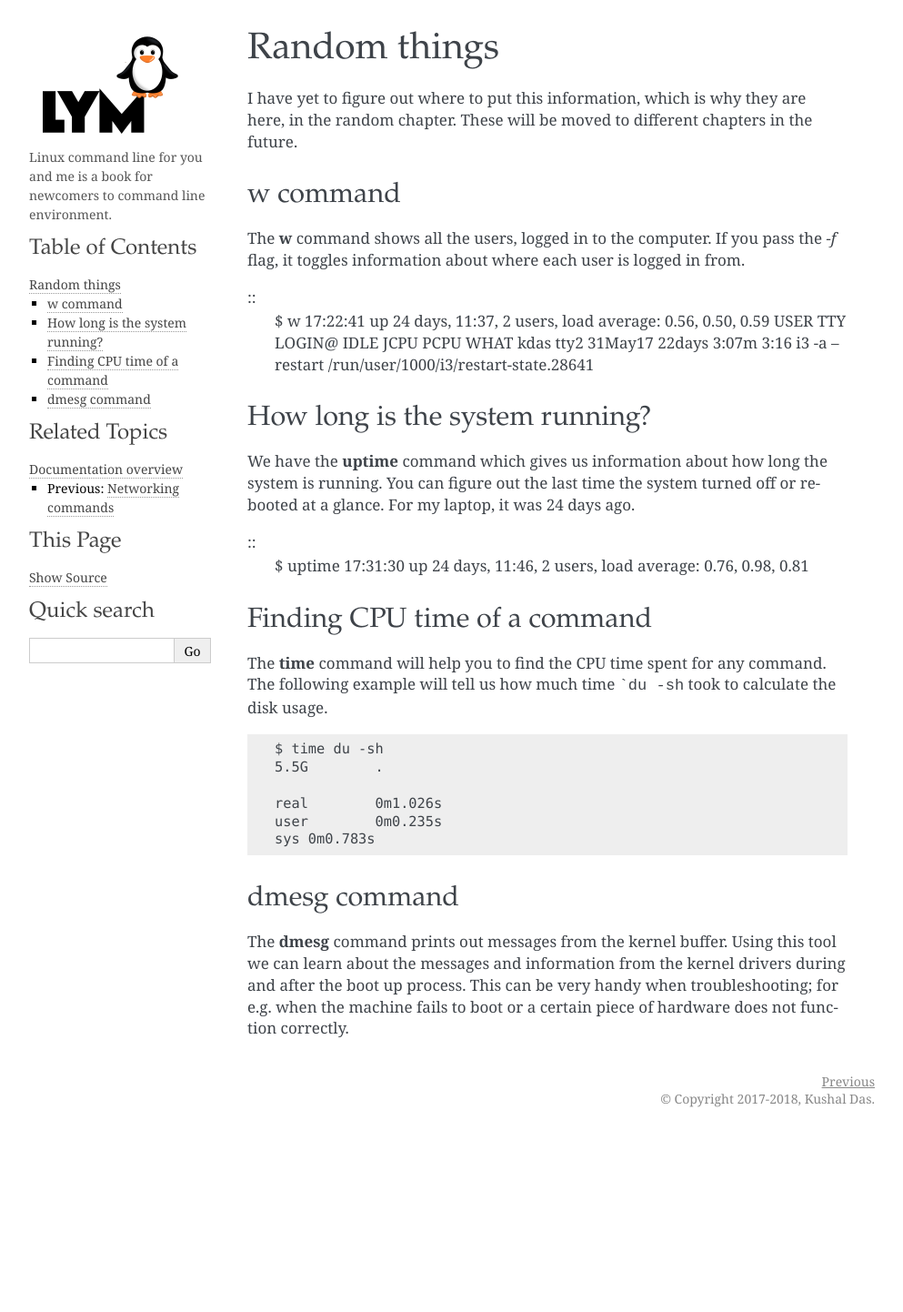
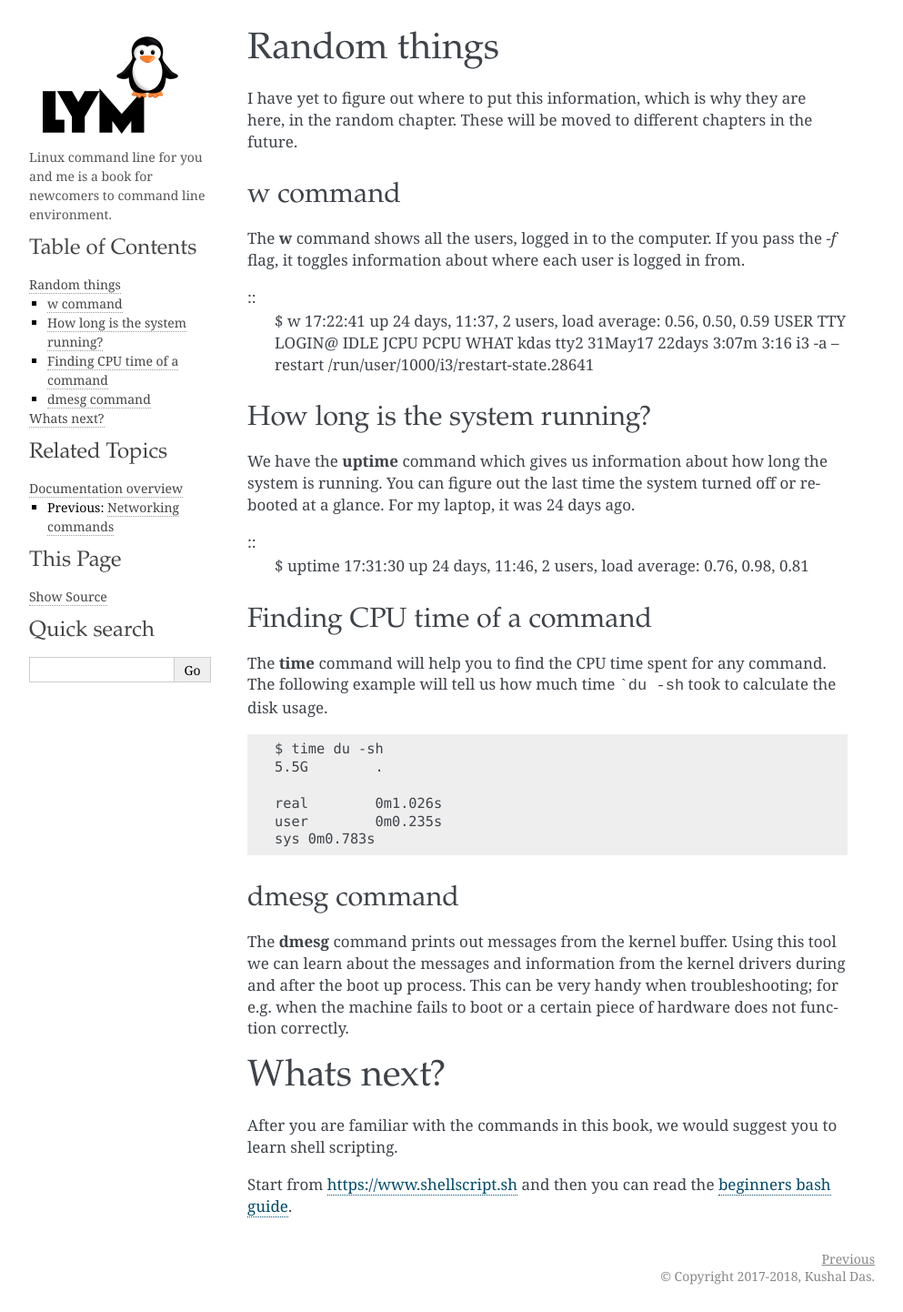
Before and after one commit to kushaldas/lym, a Sphinx documentation site: the page built from docs/random.rst, in a window 1280 px wide. Shown: the whole page at 91% size, without its empty margins (148-1141 px from the left). Built offline with Sphinx 7.4.7, drawn with Linux system fonts in a browser that asks for light colours; a script that is not in the unit is left out; before the commit the page ends 1247 px from its top, so only the background shows below that.

Commit message:
Adds links bash scripting guides

```diff
--- a/docs/random.rst
+++ b/docs/random.rst
@@ -60,3 +60,14 @@ tool we can learn about the messages and information from the kernel drivers
 during and after the boot up process. This can be very handy when
 troubleshooting; for e.g. when the machine fails to boot or a certain piece of
 hardware does not function correctly.
+
+
+Whats next?
+============
+
+After you are familiar with the commands in this book, we would suggest you to learn
+shell scripting.
+
+Start from `https://www.shellscript.sh <https://www.shellscript.sh>`_ and then
+you can read the `beginners bash guide
+<http://mirrors.kernel.org/LDP/LDP/Bash-Beginners-Guide/Bash-Beginners-Guide.pdf>`_.
```
